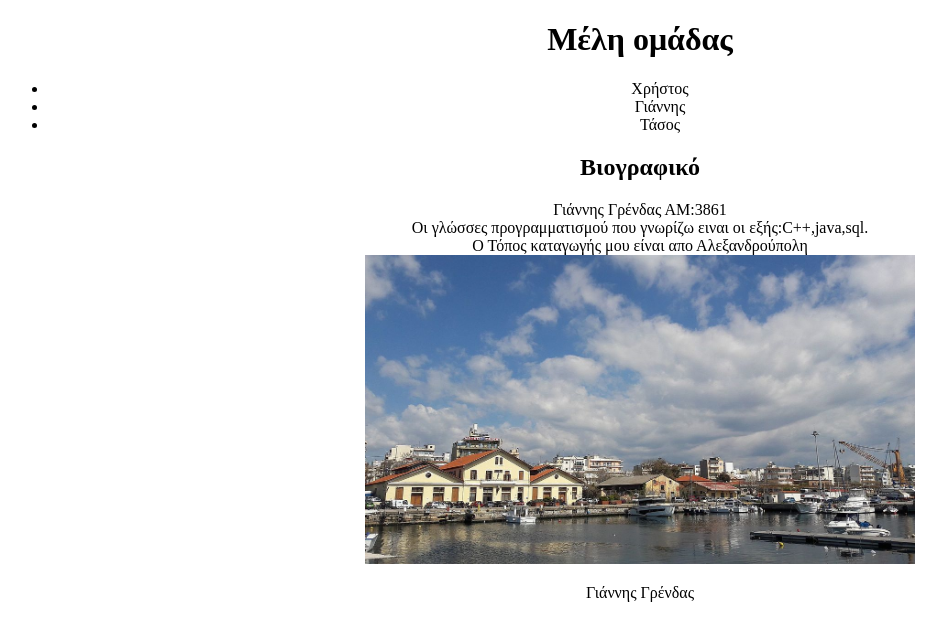
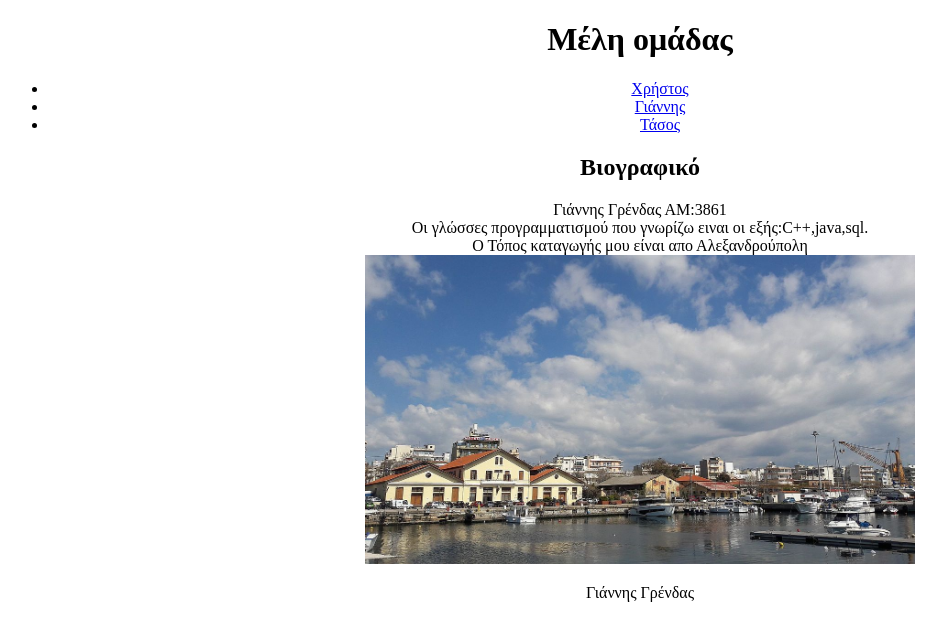
Before and after one commit to JohnGrendas/Site-2, a plain HTML site: page giannis.html in a window 1280 px wide. Shown: the whole page, without its empty margins (0-946 px from the left). Drawn offline with Linux system fonts and the light colour scheme.

Commit message:
fix some bugs

```diff
--- a/giannis.html
+++ b/giannis.html
@@ -8,10 +8,10 @@
          <body>
          <h1 align="center">Μέλη ομάδας</h1>
          <pa align="center">
-             <ul>
-                  <li><a href"xristos.html">Χρήστος</a></li>
-                  <li><a href"giannis.html">Γιάννης</a></li>
-                  <li><a href"tasos.html">Τάσος</a></li>
+             <ul >
+                  <li><a href="xristos.html">Χρήστος</a></li>
+                  <li><a href="giannis.html">Γιάννης</a></li>
+                  <li><a href="tasos.html">Τάσος</a></li>
              </ul>
          </p>
              <h2 align="center">Βιογραφικό</h2>
@@ -19,7 +19,7 @@
              Γιάννης Γρένδας ΑΜ:3861 <br>
               Οι γλώσσες προγραμματισμού που γνωρίζω ειναι οι εξής:C++,java,sql.<br>
               Ο Τόπος καταγωγής μου είναι απο Αλεξανδρούπολη <br>
-              <a href="https://www.alexpolis.gr"><img src="images/alexpoli(1).jpg" width="550"></a>
+              <a href="https://www.alexpolis.gr" target="_blank"><img src="images/alexpoli(1).jpg" width="550"></a>
 
          </p>
 
```
Also changed, not shown: index.html (+3 -3 lines).
